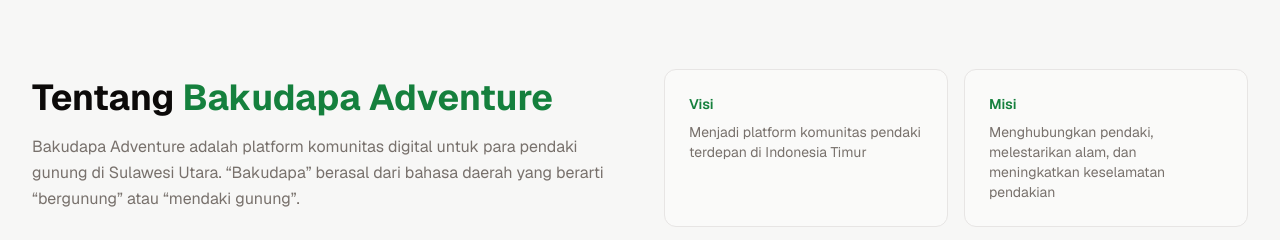
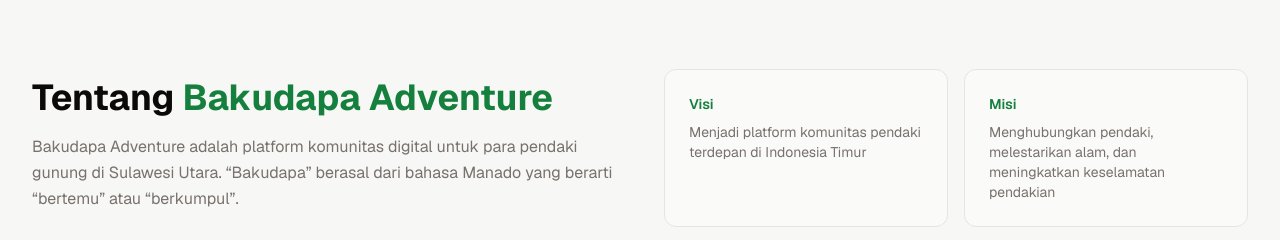
Before and after one commit to Jeonjoe2004/bakudapa-adventure-web, a Next.js app: page / in a window 1280 px wide. Shown: the part 1640-1880 px from the top of the page. Built offline with nearby package versions, Linux system fonts and the light colour scheme; no server answers.

Commit message:
fix: koreksi arti Bakudapa - dari "bergunung" ke "bertemu/berkumpul" (bahasa Manado)

```diff
--- a/src/app/page.tsx
+++ b/src/app/page.tsx
@@ -172,7 +172,7 @@
               </h2>
               <p className="text-muted-foreground mb-6 leading-relaxed">
                 Bakudapa Adventure adalah platform komunitas digital untuk para pendaki gunung di Sulawesi Utara.
-                &ldquo;Bakudapa&rdquo; berasal dari bahasa daerah yang berarti &ldquo;bergunung&rdquo; atau &ldquo;mendaki gunung&rdquo;.
+                &ldquo;Bakudapa&rdquo; berasal dari bahasa Manado yang berarti &ldquo;bertemu&rdquo; atau &ldquo;berkumpul&rdquo;.
               </p>
               <p className="text-muted-foreground mb-6 leading-relaxed">
                 Kami percaya bahwa setiap orang berhak menikmati keindahan alam Sulawesi Utara dengan aman dan bersama teman yang tepat.
--- a/src/app/tentang/page.tsx
+++ b/src/app/tentang/page.tsx
@@ -56,7 +56,7 @@
           >
             <h2 className="text-2xl font-bold font-display mb-4">Cerita Kami</h2>
             <p className="text-muted-foreground leading-relaxed mb-4">
-              &ldquo;Bakudapa&rdquo; berasal dari bahasa daerah Sulawesi Utara yang berarti &ldquo;bergunung&rdquo;
+              &ldquo;Bakudapa&rdquo; berasal dari bahasa Manado yang berarti &ldquo;bertemu&rdquo; atau &ldquo;berkumpul&rdquo;
               atau kegiatan mendaki gunung. Berawal dari sekelompok kecil pendaki di Tomohon, kami
               merasakan perlunya sebuah wadah digital yang bisa menghubungkan para pencinta alam
               di seluruh Sulawesi Utara.
--- a/src/data/faqs.ts
+++ b/src/data/faqs.ts
@@ -5,7 +5,7 @@
     id: "1",
     question: "Apa itu Bakudapa Adventure?",
     answer:
-      "Bakudapa Adventure adalah platform komunitas digital untuk para pendaki gunung di Sulawesi Utara. Kami menyediakan wadah bagi pendaki dari berbagai level untuk terhubung, berbagi informasi, dan merencanakan petualangan bersama. 'Bakudapa' berasal dari bahasa daerah yang berarti 'bergunung' atau 'mendaki gunung'.",
+      "Bakudapa Adventure adalah platform komunitas digital untuk para pendaki gunung di Sulawesi Utara. Kami menyediakan wadah bagi pendaki dari berbagai level untuk terhubung, berbagi informasi, dan merencanakan petualangan bersama. 'Bakudapa' berasal dari bahasa Manado yang berarti 'bertemu' atau 'berkumpul'.",
     category: "umum",
   },
   {
```
